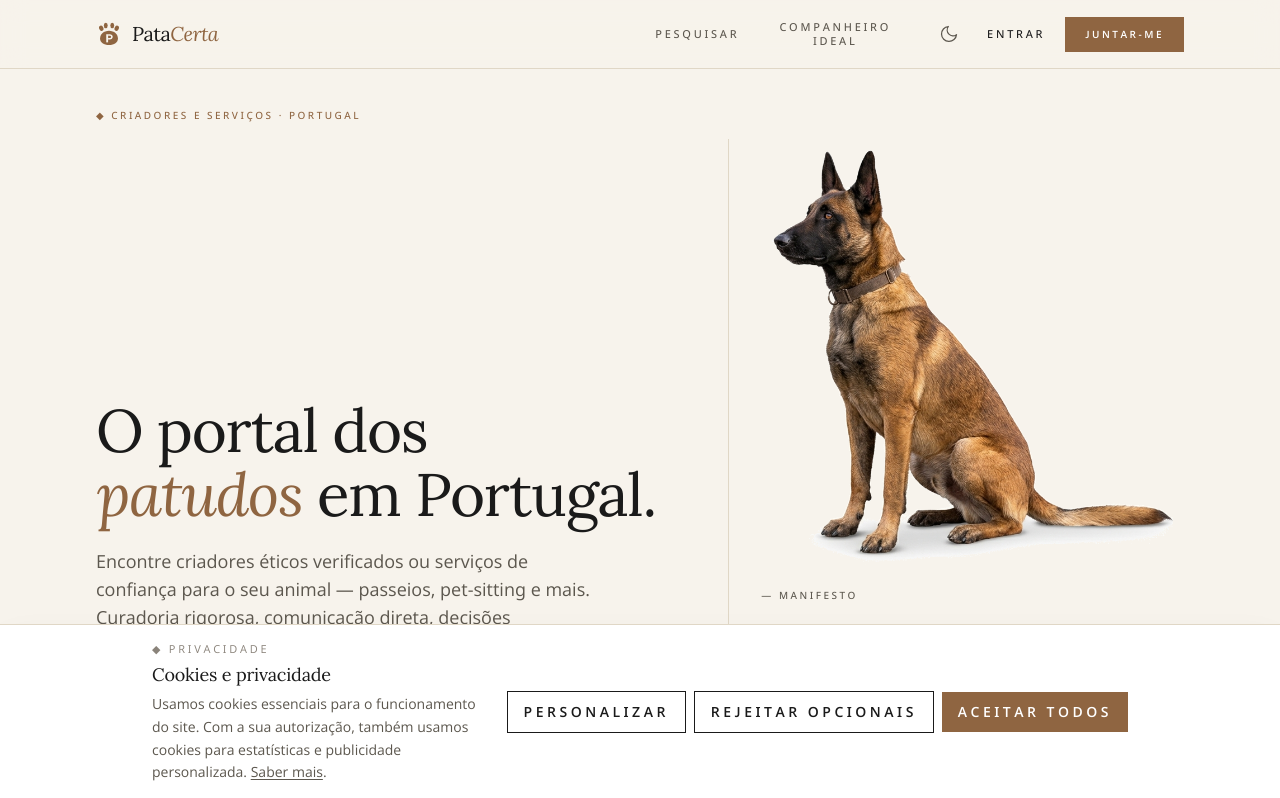
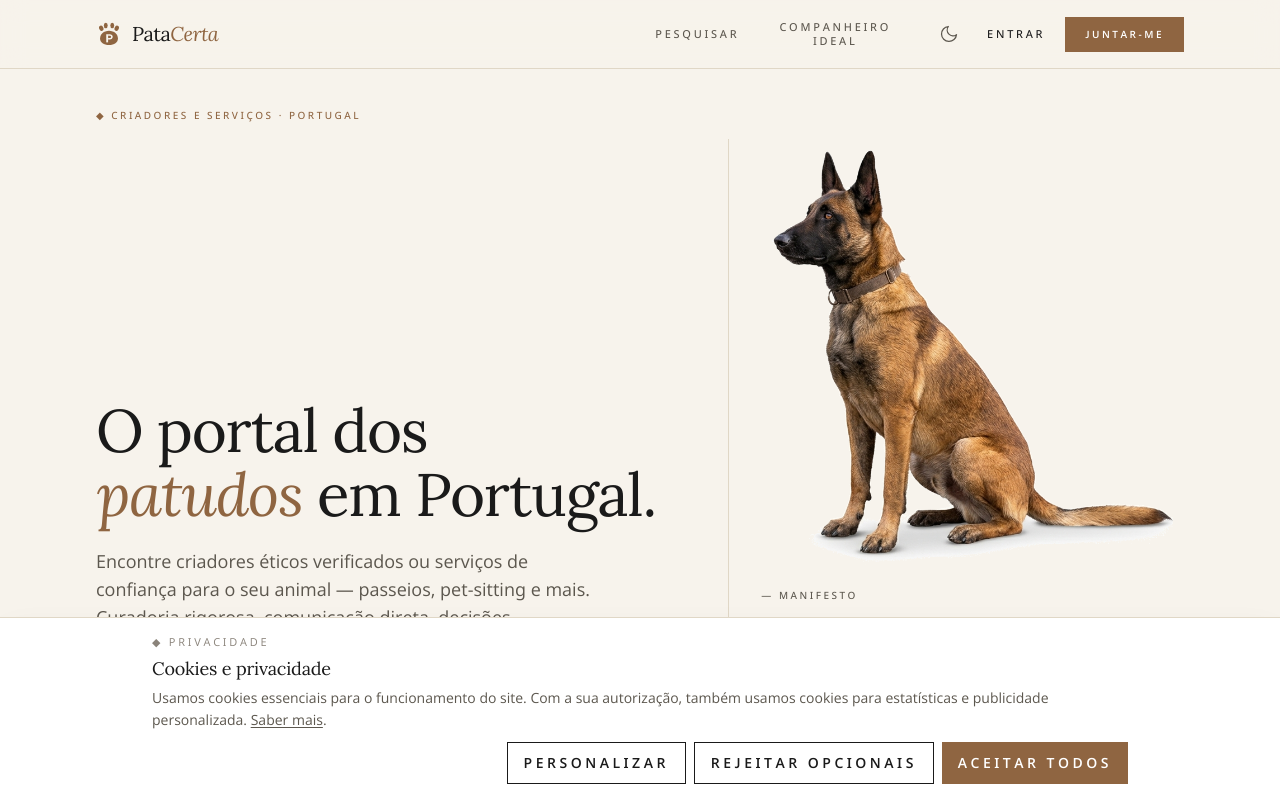
Before and after one commit to marine1988/patacerta, a React (Vite) app in the folder apps/web/: page / in a window 1280 px wide. Shown: the top 798 px of the page. Built offline with nearby package versions, Linux system fonts and the light colour scheme; no server answers.

Commit message:
fix(cookies): organizar banner em duas linhas

```diff
--- a/apps/web/src/components/consent/ConsentBanner.tsx
+++ b/apps/web/src/components/consent/ConsentBanner.tsx
@@ -66,7 +66,7 @@ export function ConsentBanner() {
         className="fixed inset-x-0 bottom-0 z-[1000] max-h-[min(34rem,calc(100dvh-1rem))] overflow-y-auto border-t border-line bg-surface shadow-lift"
       >
         <div className="mx-auto max-w-5xl px-4 py-3 pb-[calc(0.75rem+env(safe-area-inset-bottom))] sm:px-6 sm:py-4">
-          <div className="flex flex-col gap-3 sm:flex-row sm:items-center sm:justify-between sm:gap-5">
+          <div className="flex flex-col gap-2.5">
             <div className="min-w-0 max-w-full flex-1 break-words">
               <p
                 id="consent-banner-title"
@@ -87,12 +87,12 @@ export function ConsentBanner() {
                 .
               </p>
             </div>
-            <div className="flex min-w-0 flex-col gap-1.5 sm:flex-row sm:items-center sm:gap-2">
+            <div className="flex flex-wrap justify-end gap-2">
               <button
                 type="button"
                 onClick={() => setSettingsOpen(true)}
                 disabled={submitting}
-                className="btn-secondary w-full min-w-0 whitespace-normal px-4 py-2.5 text-sm sm:w-auto sm:whitespace-nowrap"
+                className="btn-secondary min-w-0 flex-1 whitespace-nowrap px-2.5 py-2 text-[10px] sm:flex-none sm:px-4 sm:py-2.5 sm:text-sm"
               >
                 Personalizar
               </button>
@@ -100,7 +100,7 @@ export function ConsentBanner() {
                 type="button"
                 onClick={handleRejectOptional}
                 disabled={submitting}
-                className="btn-secondary w-full min-w-0 whitespace-normal px-4 py-2.5 text-sm sm:w-auto sm:whitespace-nowrap"
+                className="btn-secondary min-w-0 flex-1 whitespace-nowrap px-2.5 py-2 text-[10px] sm:flex-none sm:px-4 sm:py-2.5 sm:text-sm"
               >
                 Rejeitar opcionais
               </button>
@@ -108,7 +108,7 @@ export function ConsentBanner() {
                 type="button"
                 onClick={handleAcceptAll}
                 disabled={submitting}
-                className="btn-primary w-full min-w-0 whitespace-normal px-4 py-2.5 text-sm sm:w-auto sm:whitespace-nowrap"
+                className="btn-primary min-w-0 flex-1 whitespace-nowrap px-2.5 py-2 text-[10px] sm:flex-none sm:px-4 sm:py-2.5 sm:text-sm"
               >
                 Aceitar todos
               </button>
```
